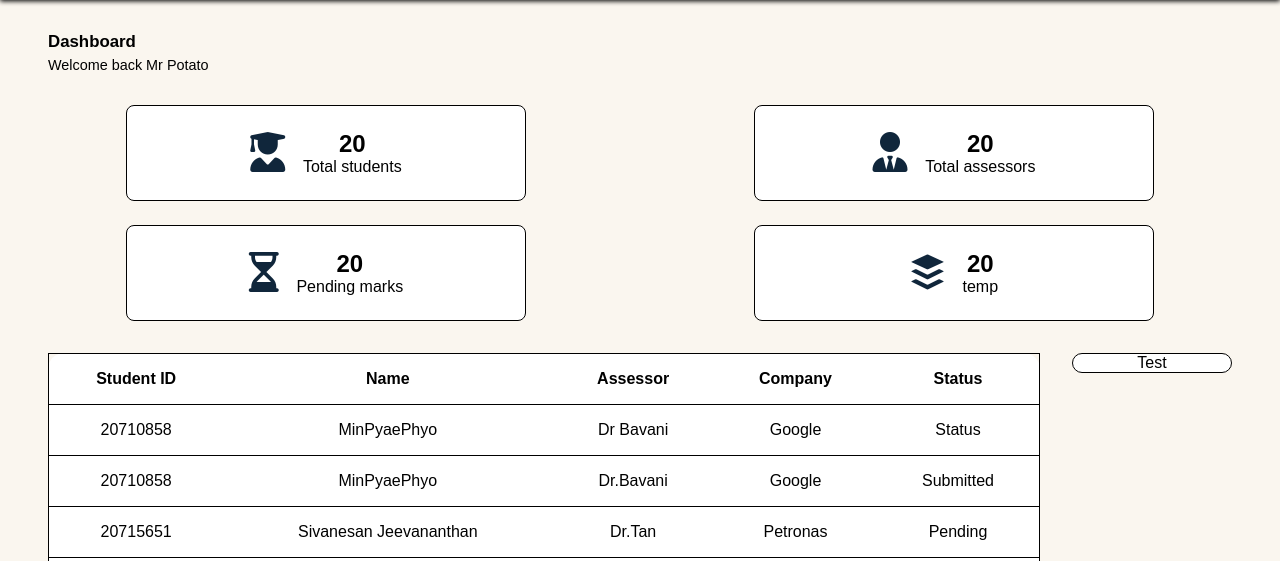
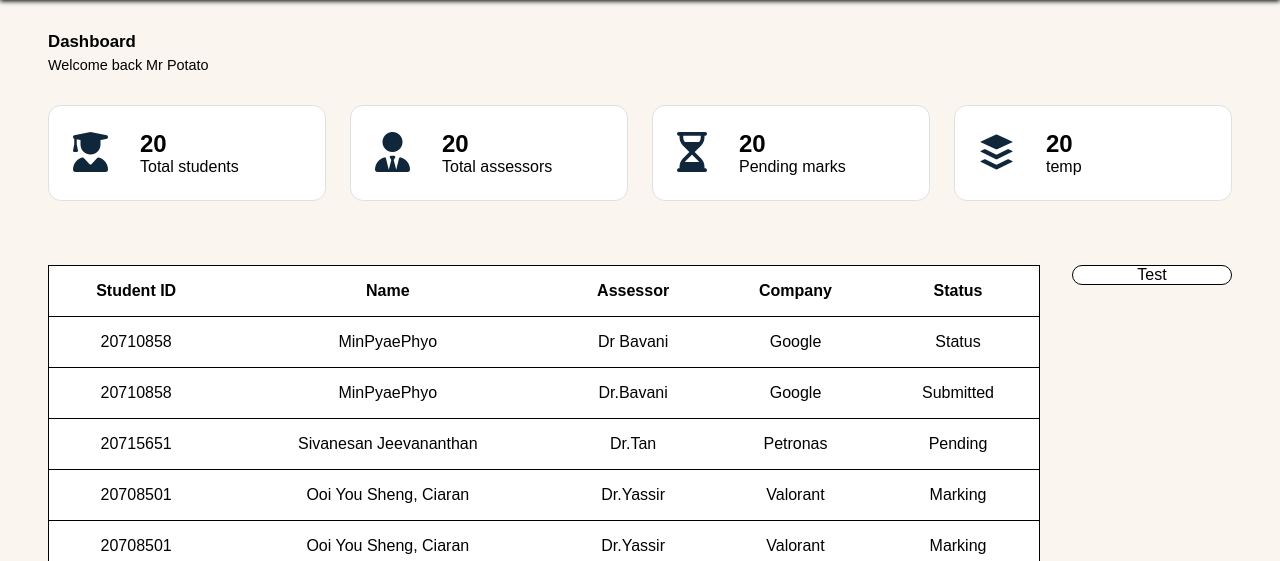
Before and after one commit to Aerodonn/Internship-Result-Management-System, a PHP site: page /dashboard.php in a window 1280 px wide. Shown: the part 60-621 px from the top of the page. Run offline with PHP 8.4, Linux system fonts and the light colour scheme.

Commit message:
changed MainDash layout so it actually fits better on different screen sizes and fixed the allignment issue of it

```diff
--- a/dashboard.css
+++ b/dashboard.css
@@ -161,14 +161,14 @@ a{                                   /* removing any decoration such as colors o
     padding-top: 0.3rem;
 }
 
-.mainDash{
+.mainDash {
     display: flex;
-    justify-content: space-around;  /*align in the middle with other boxes */
+    justify-content: space-between;
     align-items: center;
     flex-direction: row;
-    flex-wrap: wrap;              /* wrap to next line on smaller screens */
-    gap: 1.5rem;                  /* consistent spacing between boxes */
-    padding: 0 1.5rem;              /* side padding */
+    flex-wrap: wrap;
+    gap: 1.5rem;
+    margin: 0 3rem 2rem 3rem;
 }
 
 main {
@@ -178,21 +178,20 @@ main {
 }
 
 
-.totalStudents, .totalAssessors, .pending, .temp{
+.totalStudents, .totalAssessors, .pending, .temp {
+    flex: 1;
+    min-width: 12rem;
     background-color: white;
-    border: 0.1rem solid black;
-    border-radius: 0.5rem;
-    width: 25rem;
-    max-width: 100%;
+    border: 0.1rem solid #e0e0e0;
+    border-radius: 0.8rem;
     padding: 1.5rem;
     display: flex;
-    justify-content: center;
     align-items: center;
-    text-align: center;
+    gap: 1rem;
     transition: all 0.3s ease;
     cursor: pointer;
-    flex-direction: row;
-    gap: 0.1rem;
+    width: auto;
+    max-width: 100%;
 }
 
 .StudentIcon, .AssessorIcon, .pendingIcon, .tempIcon{
```
